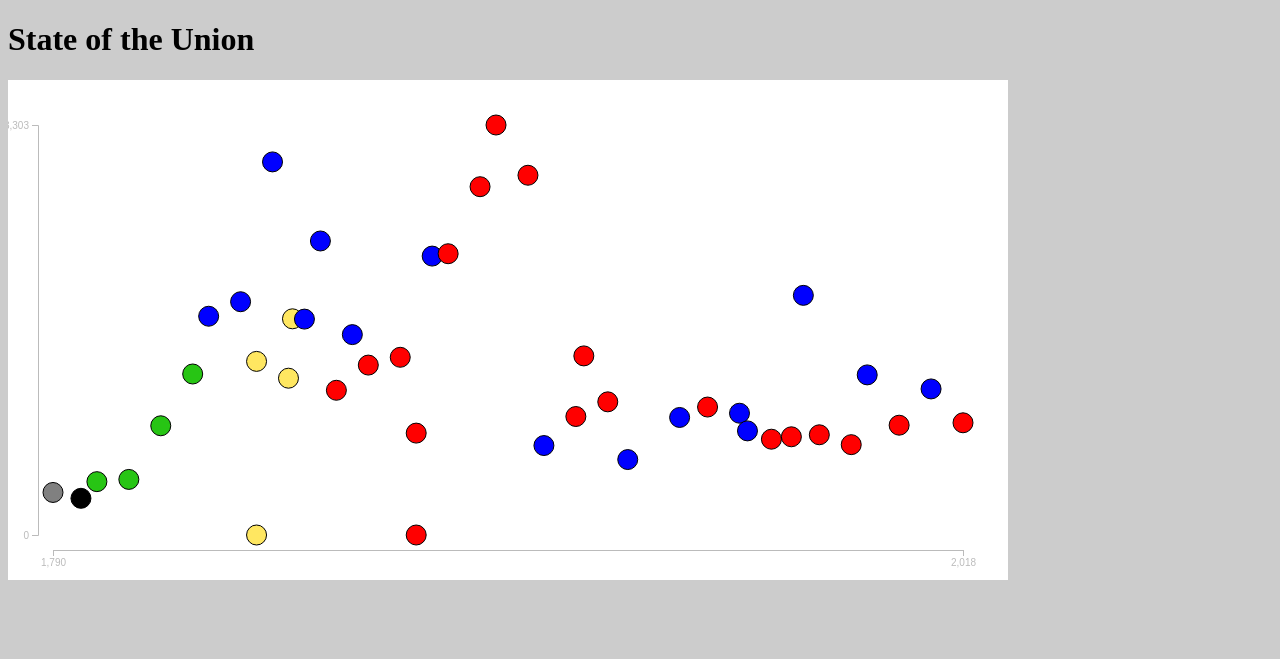
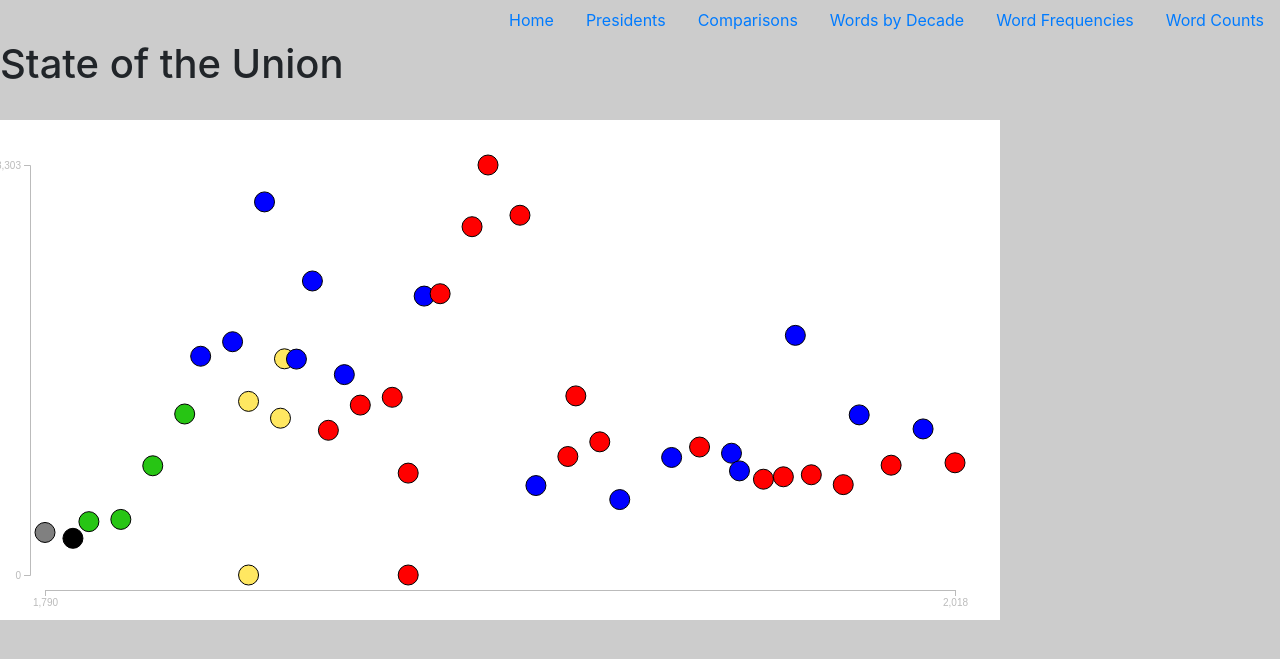
Before and after one commit to mbolts/sotu_project, a Flask app: page /wc_visualization in a window 1280 px wide. Shown: the top 659 px of the page. Run offline with Flask 2, Linux system fonts and the light colour scheme; some libraries are stand-ins or nearby versions.

Commit message:
updated structure, created nav and presidents main page

```diff
--- a/server.py
+++ b/server.py
@@ -45,10 +45,6 @@ def show_speeches():
     president_name = request.args.get('president')
     president = President.query.filter_by(name=president_name).one()
 
-    top_word_list = president.top_words
-
-    print(top_word_list)
-
     similar_pres = []
     with open('static/data/sim_matrix_updated.csv') as f:
         sim_matrix = f.read()
@@ -68,6 +64,16 @@ def show_speeches():
     return render_template("president.html",
                            president=president,
                            similar_pres=similar_pres,)
+
+
+@app.route('/presidents', methods=['GET'])
+def show_presidents():
+    """ Display all of the speeches given by the selected president """
+
+    presidents = President.query.all()
+
+    return render_template("presidents.html",
+                           presidents=presidents,)
 
 
 @app.route('/speech/<int:speech_id>')
@@ -114,7 +120,21 @@ def wf_by_decade():
                            )
 
 
-@app.route('/decade_speeches', methods=['GET'])
+@app.route('/wc_visualization')
+def show_wc_visualization():
+    """Show visualization."""
+
+    return render_template("wc_visualization.html")
+
+
+@app.route('/wf_visualization')
+def show_wf_visualization():
+    """Show visualization."""
+
+    return render_template("wf_visualization.html")
+
+
+@app.route('/decade_speeches.json', methods=['GET'])
 def show_decade_speeches():
 
     with open('static/data/wc_by_decade.json') as f:
@@ -219,20 +239,6 @@ def get_pres_sim_matrix():
     return sim_matrix
 
 
-@app.route('/wc_visualization')
-def show_wc_visualization():
-    """Show visualization."""
-
-    return render_template("wc_visualization.html")
-
-
-@app.route('/wf_visualization')
-def show_wf_visualization():
-    """Show visualization."""
-
-    return render_template("wf_visualization.html")
-
-
 #################################################################
 if __name__ == "__main__":
     # We have to set debug=True here, since it has to be True at the
--- a/sotu/make_json.py
+++ b/sotu/make_json.py
@@ -349,7 +349,7 @@ def make_hierarchy_json():
                                          'children': centuries[century]})
 
     for idx, century in enumerate(century_root['children']):
-        # print(century)
+        print(century)
 
         for i, decade in enumerate(century['children']):
             decade_pres = set()
@@ -372,7 +372,7 @@ def make_hierarchy_json():
                     if speech.pres_id == pres.pres_id:
                         pres_speeches.append(speech)
 
-                pres_wc = word_count.lemma_word_count_all(pres_speeches).most_common(15)
+                pres_wc = word_count.lemma_word_count_filtered(pres_speeches).most_common(15)
 
                 wc_dict = [{'name': word[0], 'count': word[1]}
                            for word in pres_wc]
--- a/static/css/style.css
+++ b/static/css/style.css
@@ -2,7 +2,7 @@
             background-color: #ccc;
             width: 100%;
         }
-/*        #chart{
+        /*        #chart{
             background-color: #ccc;
             width: 1000px;
             height: 500px;
@@ -12,7 +12,7 @@
         svg{
             background-color: #fff;
         }
-        .dot{
+        .counts{
             stroke: #000;
             stroke-width: 1px;
         }
@@ -35,3 +35,25 @@
         .pres_2_name {
             border-radius: 5px;
         }
+
+        .line {
+            fill: none;
+            stroke: #ffab00;
+            stroke-width: 3;
+        }
+
+        .overlay {
+          fill: none;
+          pointer-events: all;
+        }
+
+        /* Style the dots by assigning a fill and stroke */
+        .dot {
+            fill: #ffab00;
+            stroke: #fff;
+        }
+
+          .focus circle {
+          fill: none;
+          stroke: steelblue;
+        }
--- a/static/js/pres_word_count.js
+++ b/static/js/pres_word_count.js
@@ -46,11 +46,11 @@ d3.json('/word_counts.json').then(function (data) {
                 configGraph.height - configGraph.margin - 15]) // Range of scale
                 ;
 
-    circles = svg.selectAll('.dot')
+    circles = svg.selectAll('.counts')
         .data(data['data'])
         .enter()
         .append('circle')
-        .attr('class', 'dot')
+        .attr('class', 'counts')
         .attr('cx', d => xScale(d.first_year))
         .attr('cy', d => yScale(d.words_per))
         .attr('r',10)
--- a/static/js/zoomable_circle.js
+++ b/static/js/words_by_decade.js
@@ -44,7 +44,7 @@ pack = data => d3.pack()
       .on("click", d => focus !== d && (zoom(d), d3.event.stopPropagation()));
 
   const label = svg.append("g")
-      .style("font", "10px sans-serif")
+      .style("font", "24px sans-serif")
       .attr("pointer-events", "none")
       .attr("text-anchor", "middle")
     .selectAll("text")
--- a/templates/base.html
+++ b/templates/base.html
@@ -5,11 +5,34 @@
 </head>
 
 <body>
+<link rel="stylesheet" href="https://stackpath.bootstrapcdn.com/bootstrap/4.3.1/css/bootstrap.min.css" integrity="sha384-ggOyR0iXCbMQv3Xipma34MD+dH/1fQ784/j6cY/iJTQUOhcWr7x9JvoRxT2MZw1T" crossorigin="anonymous">
 <script src="https://d3js.org/d3.v5.min.js"></script>
 <script src="https://ajax.googleapis.com/ajax/libs/jquery/3.3.1/jquery.min.js"></script>
 <link rel="stylesheet" type="text/css" href="./static/css/style.css">
 
+<ul class="nav justify-content-end">
+  <li class="nav-item">
+    <a class="nav-link" href="/">Home</a>
+  </li>
+  <li class="nav-item">
+    <a class="nav-link" href="/presidents">Presidents</a>
+  </li>
+  <li class="nav-item">
+    <a class="nav-link" href="comparison?pres_1=1&pres_2=1&submit=Submit">Comparisons</a>
+  </li>
+  <li class="nav-item">
+    <a class="nav-link" href="speech_bubbles">Words by Decade</a>
+  </li>
+  <li class="nav-item">
+    <a class="nav-link" href="word_freq">Word Frequencies</a>
+  </li>
+  <li class="nav-item">
+    <a class="nav-link" href="wc_visualization">Word Counts</a>
+  </li>
+</ul>
 
+<h1>State of the Union</h1>
+<br>
 
   {% with messages = get_flashed_messages() %}
       {% for message in messages %}
--- a/templates/comparison.html
+++ b/templates/comparison.html
@@ -1,7 +1,5 @@
 {% extends 'base.html' %}
 {% block content %}
-
-<h1>State of the Union</h1>
 
 <h2 class="comparison">Comparison of Speeches of <span class="pres_1_name"> {{ pres_1.name }} </span> and <span class="pres_2_name">{{ pres_2.name }} </span></h2>
 
--- a/templates/homepage.html
+++ b/templates/homepage.html
@@ -1,7 +1,5 @@
 {% extends 'base.html' %}
 {% block content %}
-
-<h1>State of the Union</h1>
 
 <h3>View Speeches of Specific Presidents:</h3>
 
--- a/templates/speech_bubbles.html
+++ b/templates/speech_bubbles.html
@@ -1,14 +1,11 @@
 {% extends 'base.html' %}
 {% block content %}
-
-<h1>State of the Union</h1>
-
 
 
 <div id="chart"></div>
 <div id="tooltip"></div>
 
-<script src="./static/js/zoomable_circle.js"type="text/javascript">
+<script src="./static/js/words_by_decade.js"type="text/javascript">
 
 </script>
 
--- a/templates/speech_text.html
+++ b/templates/speech_text.html
@@ -1,7 +1,5 @@
 {% extends 'base.html' %}
 {% block content %}
-
-<h1>State of the Union</h1>
 
 <h2>Speech</h2>
 
--- a/templates/wc_visualization.html
+++ b/templates/wc_visualization.html
@@ -1,8 +1,5 @@
 {% extends 'base.html' %}
 {% block content %}
-
-<h1>State of the Union</h1>
-
 
 
 <div id="chart"></div>
--- a/templates/wf_visualization.html
+++ b/templates/wf_visualization.html
@@ -1,9 +1,5 @@
 {% extends 'base.html' %}
 {% block content %}
-
-<h1>State of the Union</h1>
-
-
 
 <div id="chart">
 </div>
--- a/tests/tests.py
+++ b/tests.py
@@ -1,5 +1,6 @@
 import unittest
 from collections import Counter
+
 from sotu.word_count import get_word_freq
 
 
@@ -17,4 +18,6 @@ class DescribeTests(unittest.TestCase):
 
         result = get_word_freq(counter)
 
-        unittest.assertEquals(result, [['a', 5000.0, 2], ['b', 2500.0, 1], ['c', 2500.0, 1]])
+        unittest.assertEquals(result, [['a', 5000.0, 2],
+                                       ['b', 2500.0, 1],
+                                       ['c', 2500.0, 1]])
```
Also changed, not shown: sotu/word_count.py (+1 -9 lines), static/data/hierarchy.json (+1 -1 lines), static/js/pres_top_words.js (added, +95 -0 lines), templates/president.html (+16 -8 lines), templates/presidents.html (added, +18 -0 lines).
